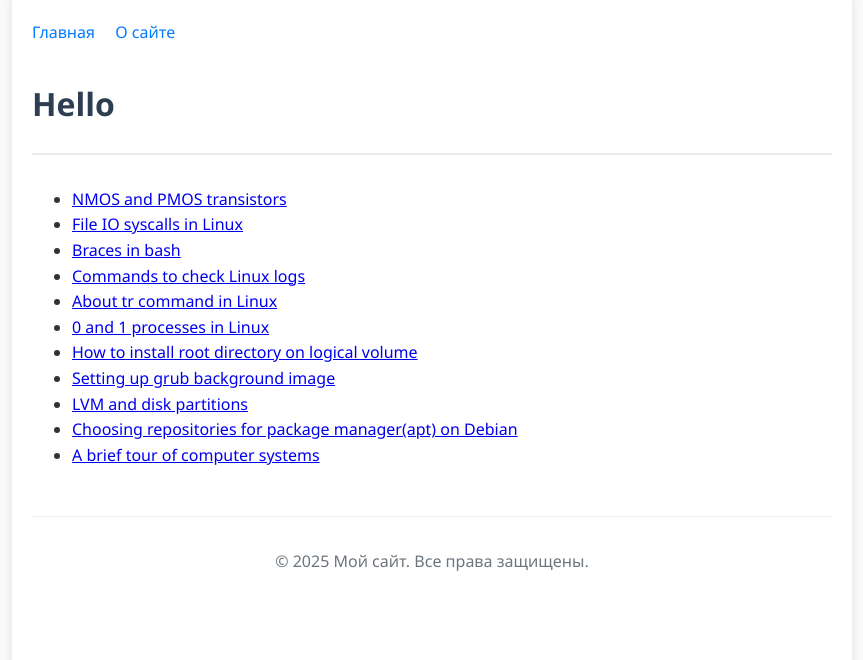
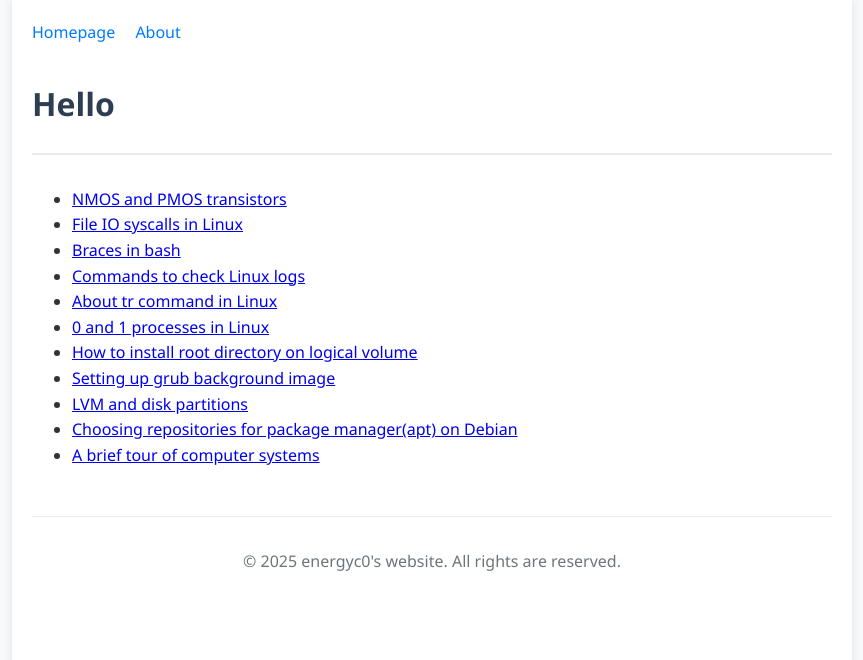
Before and after one commit to energyc0/energyc0.github.io, a Jekyll site: the page built from index.md, in a window 1280 px wide. Shown: the top 660 px of the page, without its empty margins (208-1071 px from the left). Built offline with Jekyll 4.4.1, drawn with Linux system fonts in a browser that asks for light colours.

Commit message:
Update default.html

```diff
--- a/_layouts/default.html
+++ b/_layouts/default.html
@@ -1,9 +1,9 @@
 <!DOCTYPE html>
-<html lang="ru">
+<html lang="en">
 <head>
     <meta charset="UTF-8">
     <meta name="viewport" content="width=device-width, initial-scale=1.0">
-    <title>{{ page.title }} - Мой сайт</title>
+    <title>{{ page.title }}energyc0's site</title>
 
     <!-- MathJax Configuration -->
     <script>
@@ -26,7 +26,6 @@
         src="https://cdn.jsdelivr.net/npm/mathjax@3/es5/tex-svg.js">
     </script>
 
-    <!-- Стили -->
     <style>
         body {
             font-family: 'Segoe UI', Tahoma, Geneva, Verdana, sans-serif;
@@ -114,8 +111,8 @@
     <div class="container">
         <header>
             <div class="nav">
-                <a href="/">Главная</a>
-                <a href="/about">О сайте</a>
+                <a href="/">Homepage</a>
+                <a href="/about">About</a>
             </div>
             <h1>{{ page.title }}</h1>
             {% if page.date %}
@@ -128,11 +125,9 @@
         </main>
 
         <footer>
-            <p>&copy; {{ site.time | date: '%Y' }} Мой сайт. Все права защищены.</p>
+            <p>&copy; {{ site.time | date: '%Y' }} energyc0's website. All rights are reserved.</p>
         </footer>
     </div>
-
-    <!-- Скрипт для автоматического обновления MathJax после загрузки контента -->
     <script>
         document.addEventListener('DOMContentLoaded', function() {
             if (window.MathJax) {
```
Also changed, not shown: other parts of _layouts/default.html (+0 -2 lines).
